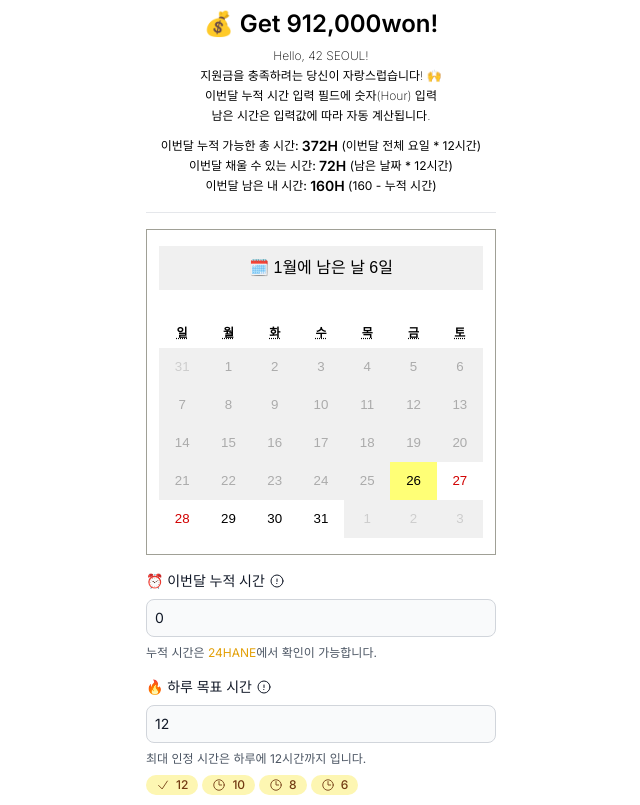
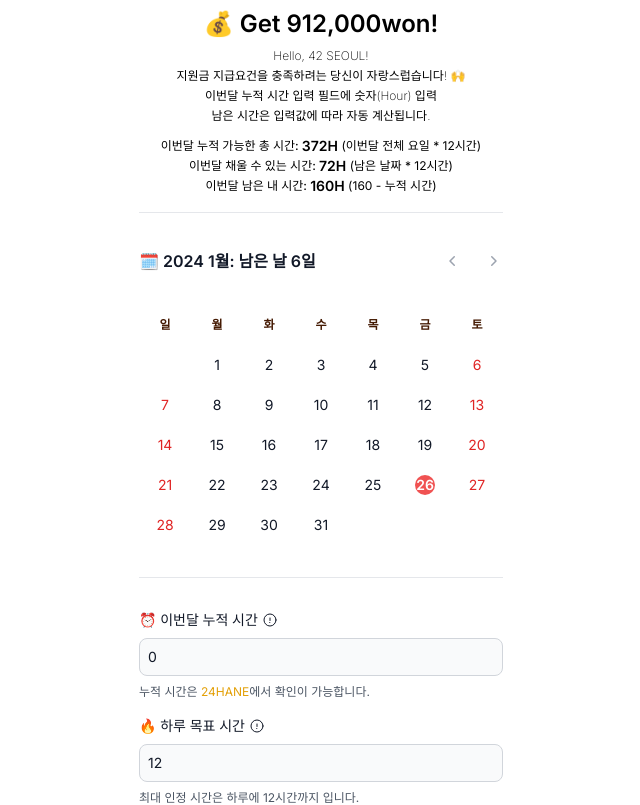
Before and after one commit to get6/get912000won, a Next.js app: page / in a window 1280 px wide. Shown: the top 805 px of the page, without its empty margins (319-959 px from the left). Built offline with nearby package versions, Linux system fonts and the light colour scheme.

Commit message:
Make new calendar component for custom

```diff
--- a/app/page.tsx
+++ b/app/page.tsx
@@ -5,11 +5,12 @@ import CumulativeTimeInput from "@/app/ui/home/CumulativeTimeInput"
 import MyInfo from "@/app/ui/home/MyInfo"
 import MyResult from "@/app/ui/home/MyResult"
 import TargetTimeInput from "@/app/ui/home/TargetTimeInput"
+import Example from "./ui/SimpleCalendar"
 
 export default function Home() {
   const desc = [
     "Hello, 42 SEOUL!",
-    "지원금을 충족하려는 당신이 자랑스럽습니다! 🙌",
+    "지원금 지급요건을 충족하려는 당신이 자랑스럽습니다! 🙌",
     "이번달 누적 시간 입력 필드에 숫자(Hour) 입력",
     "남은 시간은 입력값에 따라 자동 계산됩니다.",
   ]
@@ -32,8 +33,10 @@ export default function Home() {
             {/* 사용자 조작 영역 */}
             <div className="flex justify-center">
               {/*<DatePicker />*/}
-              <NewDatePicker />
+              {/*<NewDatePicker />*/}
+              <Example />
             </div>
+            <Line />
             <div className="flex flex-col gap-4">
               <CumulativeTimeInput />
               <TargetTimeInput />
--- /dev/null
+++ b/app/ui/SimpleCalendar.tsx
@@ -0,0 +1,143 @@
+"use client"
+
+import { ChevronLeftIcon, ChevronRightIcon } from "@heroicons/react/20/solid"
+import {
+  availableDatesState,
+  lastDayOfMonthState,
+  selectedDatesState,
+  todayState,
+} from "@/app/states/days-of-month-state"
+import {
+  add,
+  eachDayOfInterval,
+  endOfMonth,
+  format,
+  getDay,
+  isEqual,
+  isSameDay,
+  isSameMonth,
+  isToday,
+  isWeekend,
+  parse,
+  startOfToday,
+} from "date-fns"
+import { useTheme } from "next-themes"
+import { useRecoilState, useRecoilValue } from "recoil"
+import { Fragment, useState } from "react"
+
+function classNames(...classes: (string | boolean)[]) {
+  return classes.filter(Boolean).join(" ")
+}
+
+export default function Example() {
+  const { theme } = useTheme()
+  //const today = useRecoilValue(todayState)
+  const lastDayOfMonth = useRecoilValue(lastDayOfMonthState)
+  const availableDates = useRecoilValue(availableDatesState)
+  const [selectedDates, setSelectedDates] = useRecoilState(selectedDatesState)
+
+  let today = startOfToday()
+  let [selectedDay, setSelectedDay] = useState(today)
+  let [currentMonth, setCurrentMonth] = useState(format(today, "MMM-yyyy"))
+  let firstDayCurrentMonth = parse(currentMonth, "MMM-yyyy", new Date())
+
+  let days = eachDayOfInterval({
+    start: firstDayCurrentMonth,
+    end: endOfMonth(firstDayCurrentMonth),
+  })
+
+  function previousMonth() {
+    let firstDayNextMonth = add(firstDayCurrentMonth, { months: -1 })
+    setCurrentMonth(format(firstDayNextMonth, "MMM-yyyy"))
+  }
+
+  function nextMonth() {
+    let firstDayNextMonth = add(firstDayCurrentMonth, { months: 1 })
+    setCurrentMonth(format(firstDayNextMonth, "MMM-yyyy"))
+  }
+
+  return (
+    <div className="pt-5 max-w-sm">
+      <div className="flex items-center">
+        <h2 className="flex-auto font-semibold text-gray-900">
+          🗓️ {format(firstDayCurrentMonth, "yyyy M")}월: 남은 날{" "}
+          {availableDates.length}일
+        </h2>
+        <button
+          type="button"
+          onClick={previousMonth}
+          className="-my-1.5 flex flex-none items-center justify-center p-1.5 text-gray-400 hover:text-gray-500"
+        >
+          <span className="sr-only">Previous month</span>
+          <ChevronLeftIcon className="w-5 h-5" aria-hidden="true" />
+        </button>
+        <button
+          onClick={nextMonth}
+          type="button"
+          className="-my-1.5 -mr-1.5 ml-2 flex flex-none items-center justify-center p-1.5 text-gray-400 hover:text-gray-500"
+        >
+          <span className="sr-only">Next month</span>
+          <ChevronRightIcon className="w-5 h-5" aria-hidden="true" />
+        </button>
+      </div>
+      <div className="grid grid-cols-7 mt-10 text-xs leading-6 text-center text-amber-950 font-semibold text-">
+        <div>일</div>
+        <div>월</div>
+        <div>화</div>
+        <div>수</div>
+        <div>목</div>
+        <div>금</div>
+        <div>토</div>
+      </div>
+      <div className="grid grid-cols-7 mt-2 text-sm">
+        {days.map((day, dayIdx) => (
+          <div
+            key={day.toString()}
+            className={classNames(
+              dayIdx === 0 && colStartClasses[getDay(day)],
+              "py-1.5 px-1 item-center"
+            )}
+          >
+            <button
+              type="button"
+              onClick={() => setSelectedDay(day)}
+              className={classNames(
+                isEqual(day, selectedDay) && "text-white",
+                !isEqual(day, selectedDay) && isToday(day) && "text-orange-400",
+                isEqual(day, selectedDay) && "text-white",
+                !isEqual(day, selectedDay) && isWeekend(day) && "text-red-600",
+                !isEqual(day, selectedDay) &&
+                  !isToday(day) &&
+                  isSameMonth(day, firstDayCurrentMonth) &&
+                  "text-gray-900",
+                !isEqual(day, selectedDay) &&
+                  !isToday(day) &&
+                  !isSameMonth(day, firstDayCurrentMonth) &&
+                  "text-gray-400",
+                isEqual(day, selectedDay) && isToday(day) && "bg-red-500",
+                isEqual(day, selectedDay) && !isToday(day) && "bg-gray-900",
+                !isEqual(day, selectedDay) && "hover:bg-gray-200",
+                (isEqual(day, selectedDay) || isToday(day)) && "font-semibold",
+                "flex h-5 w-5 mx-3 my-1 items-center justify-center rounded-full"
+              )}
+            >
+              <time dateTime={format(day, "yyyy-MM-dd")}>
+                {format(day, "d")}
+              </time>
+            </button>
+          </div>
+        ))}
+      </div>
+    </div>
+  )
+}
+
+let colStartClasses = [
+  "",
+  "col-start-2",
+  "col-start-3",
+  "col-start-4",
+  "col-start-5",
+  "col-start-6",
+  "col-start-7",
+]
```
